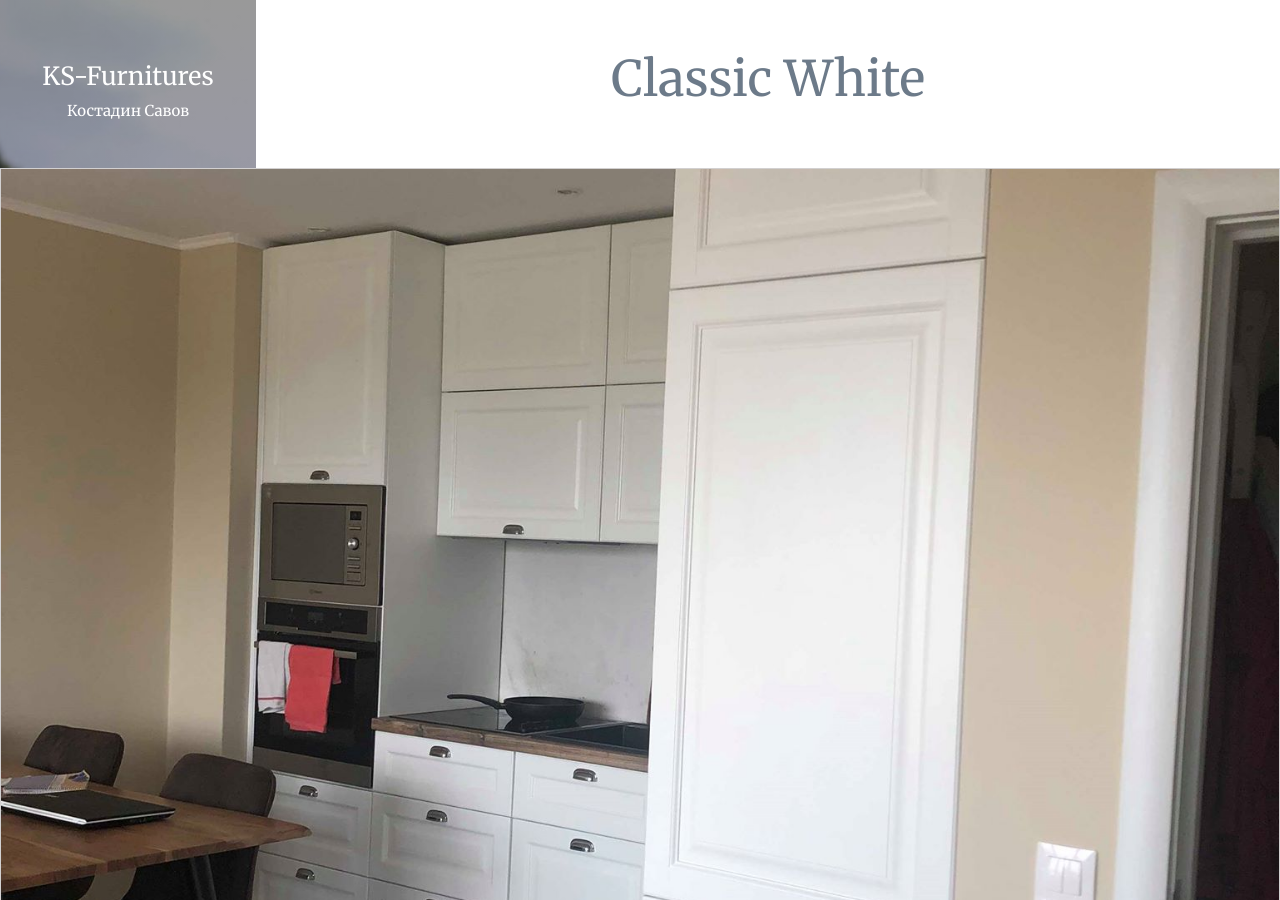
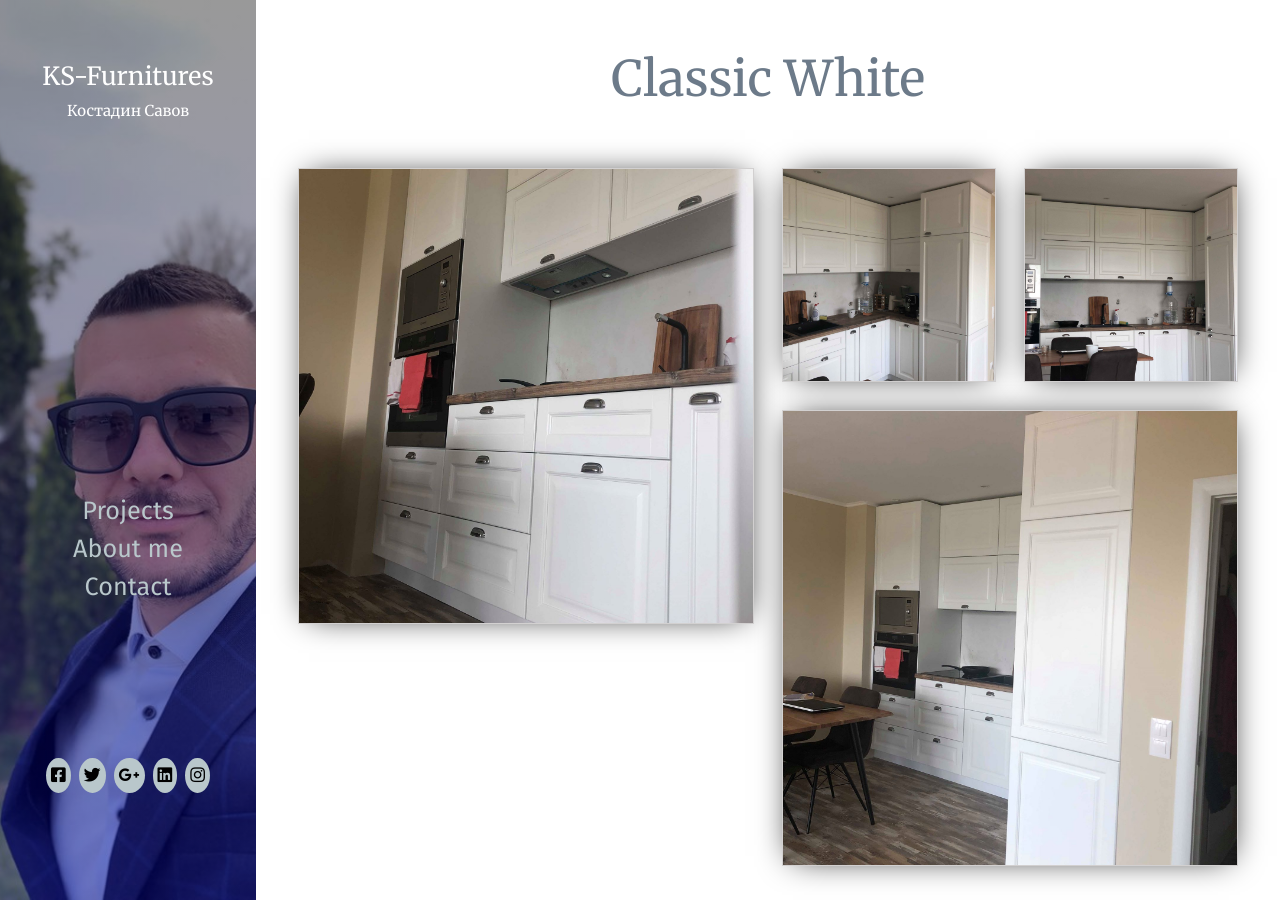
Before and after one commit to alenSavov/ks-furnitures, a Jekyll site: the page built from Projects/project-3.html, in a window 1280 px wide and 900 px high. Built offline with Jekyll 4.4.1, drawn with Linux system fonts in a browser that asks for light colours; some web fonts are replaced.

Commit message:
Added styles for all projects

```diff
--- a/Projects/project-3.html
+++ b/Projects/project-3.html
@@ -6,18 +6,33 @@ permalink: /project-3/
 
 <div class="gallery-wrapper">
 
-    <section class="gallery">
+    <ul class="gallery">
         <h3 class="gallery-title">Classic White</h3>
 
+        <li class="media gallery__item gallery__item--1" >
+            <a href="../images/Project-3/image1.jpg" data-lightbox="mygallery">
+                <img src="../images/Project-3/image1.jpg" alt="">
+            </a>
+        </li>
 
-        <a href="../images/Project-3/image1.jpg" data-lightbox="mygallery"><img class="vertical" src="../images/Project-3/image1.jpg" alt="kitchen"></a>
+        <li class="media portrait gallery__item gallery__item--2">
+            <a href="../images/Project-3/image-2.jpg" data-lightbox="mygallery">
+                <span><img src="../images/Project-3/image-2.jpg" alt=""></span>
+            </a>
+        </li>
 
-        <a href="../images/Project-3/image-2.jpg" data-lightbox="mygallery"><img class="horizontal" src="../images/Project-3/image-2.jpg" alt="kitchen"></a>
+        <li class="media portrait gallery__item gallery__item--3">
+            <a href="../images/Project-3/image-3.jpg" data-lightbox="mygallery">
+                <span><img src="../images/Project-3/image-3.jpg" alt=""></span>
+            </a>
+        </li>
 
-        <a href="../images/Project-3/image-3.jpg" data-lightbox="mygallery"><img class="horizontal" src="../images/Project-3/image-3.jpg" alt="kitchen"></a>
+        <li class="media gallery__item gallery__item--4">
+            <a href="../images/Project-3/image-4.jpg" data-lightbox="mygallery">
+                <span><img src="../images/Project-3/image-4.jpg" alt=""></span>
+            </a>
+        </li>
 
-        <a href="../images/Project-3/image-3.jpg" data-lightbox="mygallery"><img class="horizontal" src="../images/Project-3/image-3.jpg" alt="kitchen"></a>
-
-    </section>
+    </ul>
 
 </div>
--- a/_config.yml
+++ b/_config.yml
@@ -19,8 +19,8 @@ description: >- # this means to ignore newlines until "baseurl:"
   Write an awesome description for your new site here. You can edit this
   line in _config.yml. It will appear in your document head meta (for
   Google search results) and in your feed.xml site description.
-baseurl: "/ks-furnitures" # the subpath of your site, e.g. /blog
-#baseurl: "" # the subpath of your site, e.g. /blog
+#baseurl: "/ks-furnitures" # the subpath of your site, e.g. /blog
+baseurl: "" # the subpath of your site, e.g. /blog
 url: "" # the base hostname & protocol for your site, e.g. http://example.com
 twitter_username: jekyllrb
 
```
Also changed, not shown: Projects/project-2.html (+17 -7 lines), Projects/project-4.html (+7 -4 lines).
